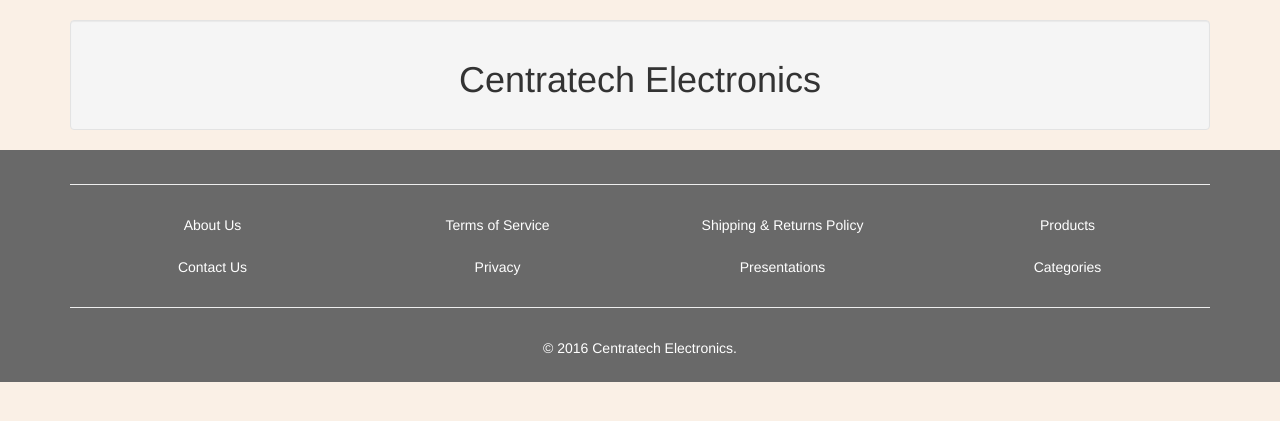
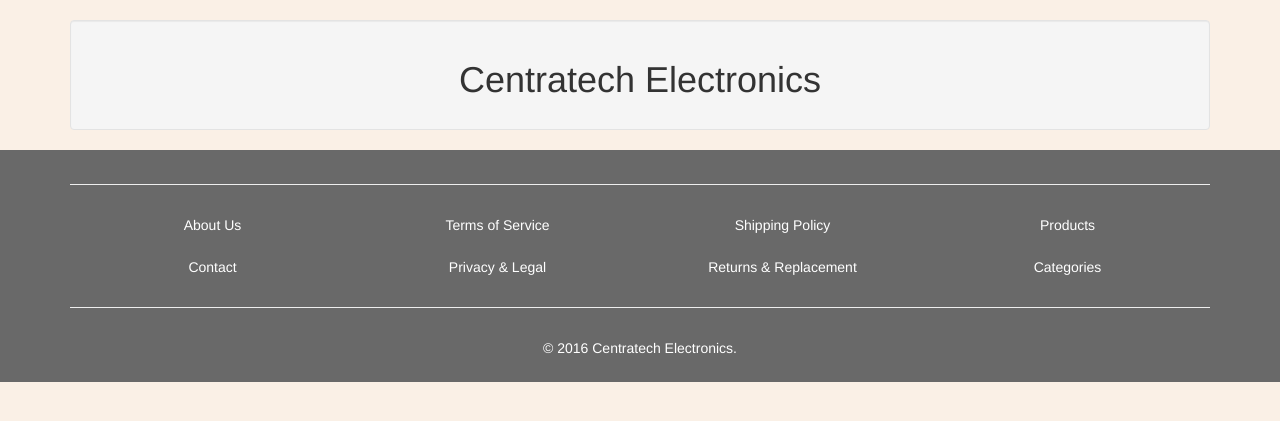
Before and after one commit to kaistullich/Centratech-Website, a Flask app: page / in a window 1280 px wide. Shown: the part 52-473 px from the top of the page. Run offline with Flask 2, Linux system fonts and the light colour scheme; some libraries are stand-ins or nearby versions.

Commit message:
changed some select options in the footer

```diff
--- a/newProject/my_app/templates/category.html
+++ b/newProject/my_app/templates/category.html
@@ -1,5 +1,4 @@
 {% extends 'navbar.html' %}
-
 
 {% block container %}
   <div class="top-pad">
--- a/newProject/my_app/templates/home.html
+++ b/newProject/my_app/templates/home.html
@@ -16,19 +16,19 @@
       <div class="col-md-3">
         <ul class="nav nav-pills nav-stacked">
           <li><a href="#">About Us</a></li>
-          <li><a href="#">Contact Us</a></li>
+          <li><a href="#">Contact</a></li>
         </ul>
       </div>
       <div class="col-md-3">
         <ul class="nav nav-pills nav-stacked">
           <li><a href="#">Terms of Service</a></li>
-          <li><a href="#">Privacy</a></li>
+          <li><a href="#">Privacy & Legal</a></li>
         </ul>
       </div>
       <div class="col-md-3">
         <ul class="nav nav-pills nav-stacked">
-          <li><a href="#">Shipping & Returns Policy</a></li>
-          <li><a href="#">Presentations</a></li>
+          <li><a href="#">Shipping Policy</a></li>
+          <li><a href="#">Returns & Replacement</a></li>
         </ul>
       </div>
       <div class="col-md-3">
```
